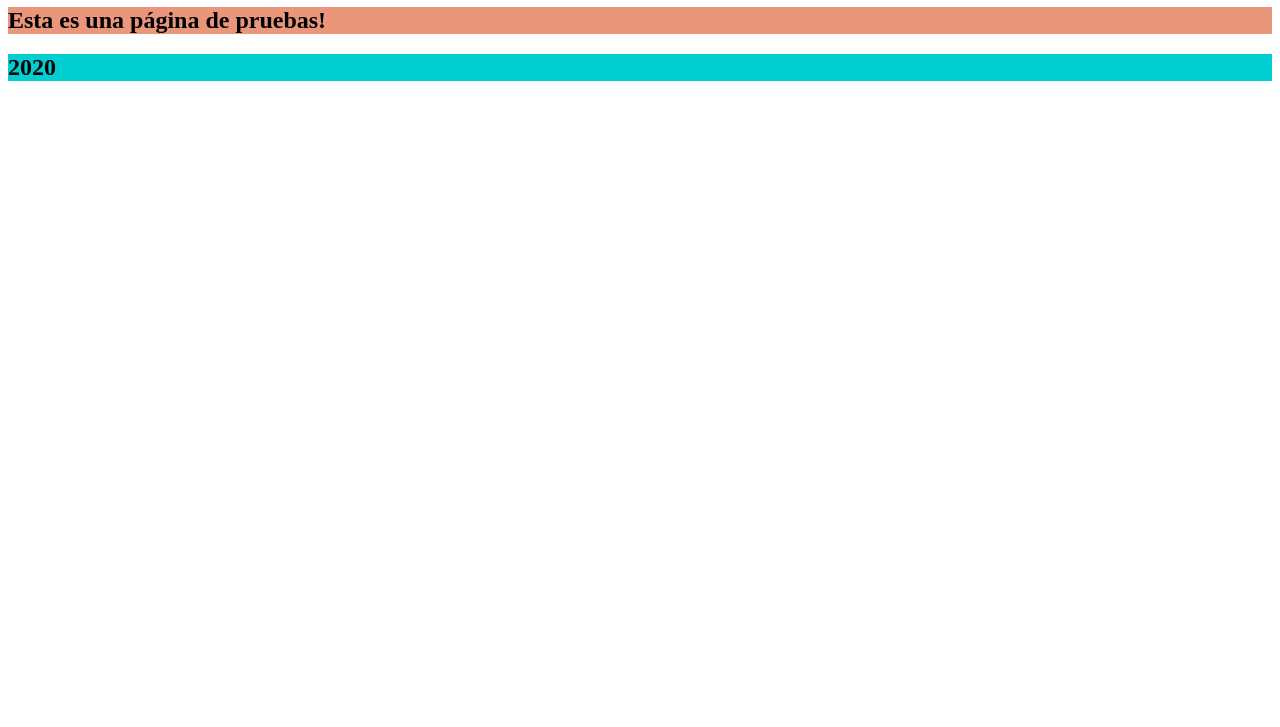
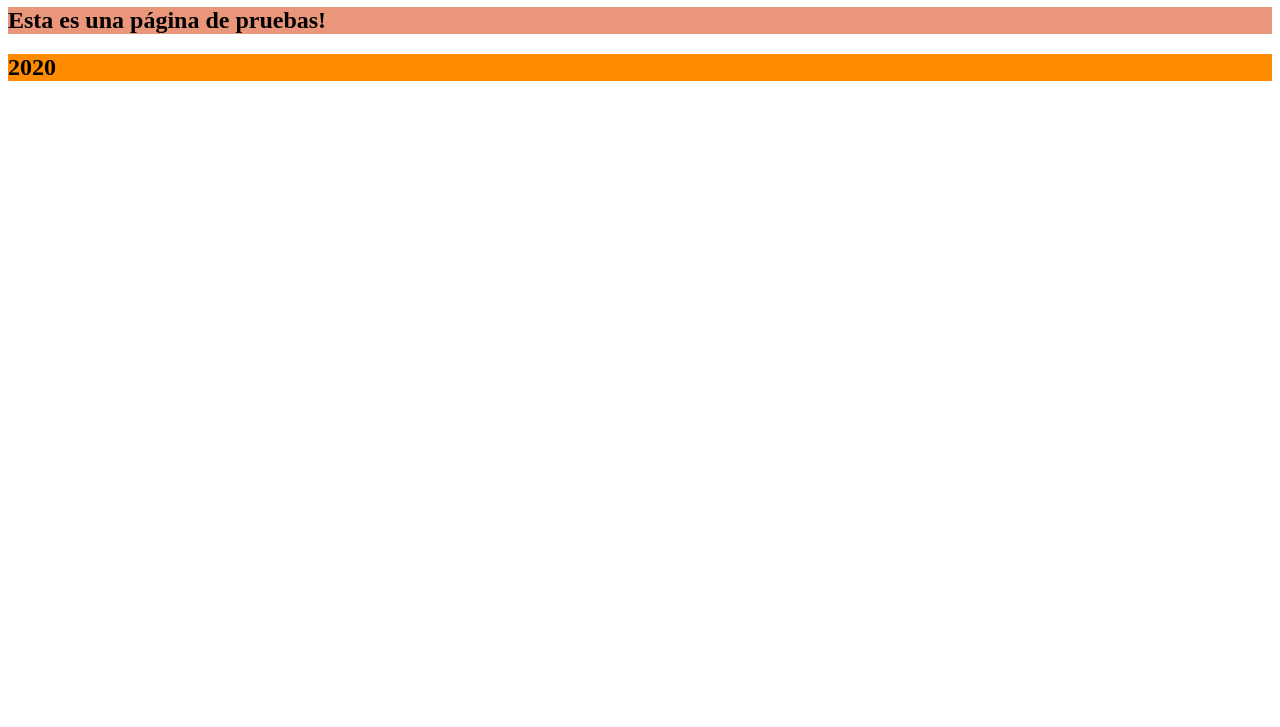
Before and after one commit to jibarrakru/app-html-3, a plain HTML site: page index.html in a window 1280 px wide. Shown: the part 73-800 px from the top of the page. Drawn offline with Linux system fonts and the light colour scheme.

Commit message:
Se agrego estilos al footer

```diff
--- a/style.css
+++ b/style.css
@@ -5,3 +5,7 @@ div {
 #texto {
     background-color: darksalmon;
 }
+
+#footer {
+    background-color: darkorange;
+}
```
